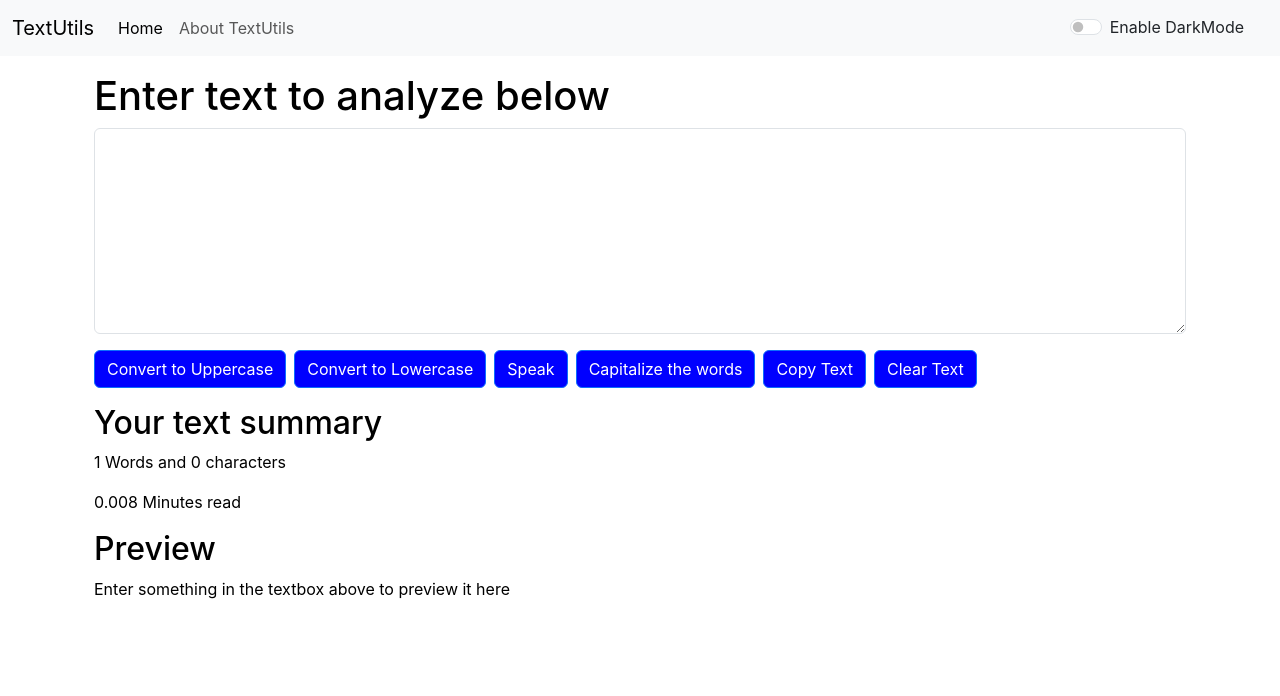
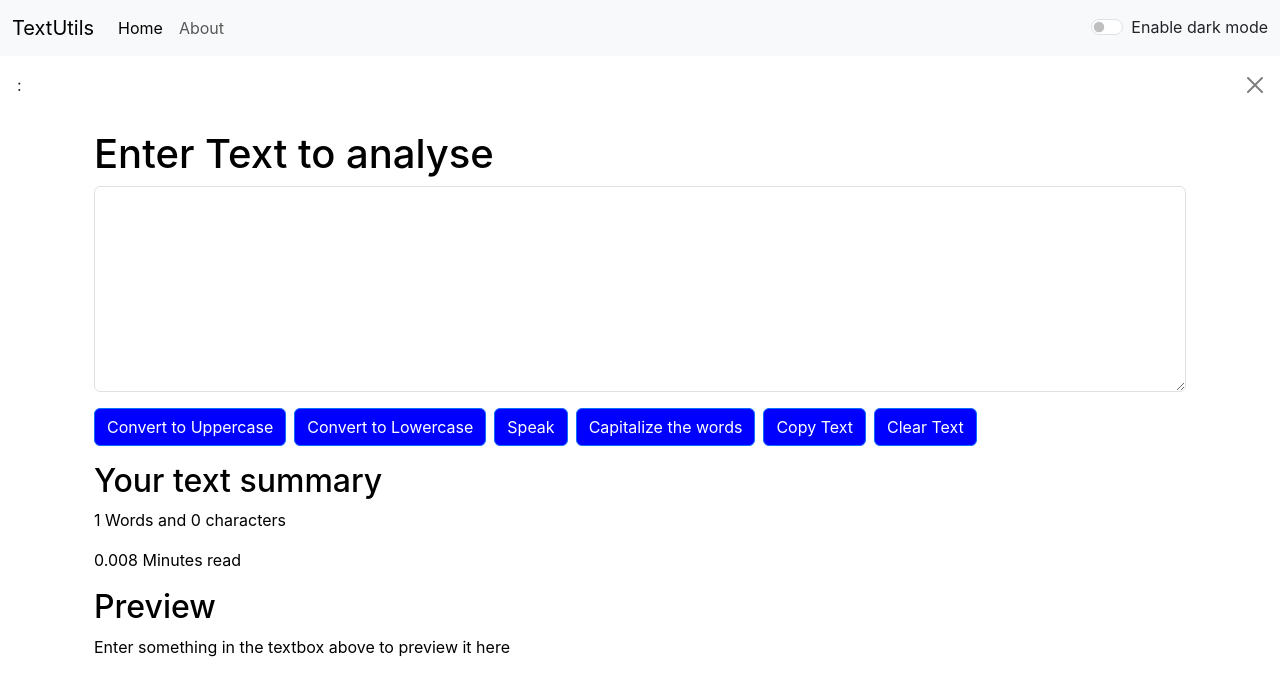
Before and after one commit to AryanManu544/Reactlearningproject--Textutils, a React (Create React App) app: page / in a window 1280 px wide. Shown: the top 696 px of the page. Built offline with nearby package versions, Linux system fonts and the light colour scheme.

Commit message:
Fixed it so about us works

```diff
--- a/package.json
+++ b/package.json
@@ -7,6 +7,7 @@
     "cra-template": "1.2.0",
     "react": "^19.0.0",
     "react-dom": "^19.0.0",
+    "react-router-dom": "^7.1.1",
     "react-scripts": "5.0.1",
     "web-vitals": "^4.2.4"
   },
--- a/src/App.css
+++ b/src/App.css
@@ -27,6 +27,11 @@
 .App-link {
   color: #61dafb;
 }
+.dark-mode {
+  background-color: black;
+  color: white;
+}
+
 
 @keyframes App-logo-spin {
   from {
--- a/src/App.js
+++ b/src/App.js
@@ -1,31 +1,56 @@
 import './App.css';
 import Navbar from './components/Navbar';
 import Textform from './components/Textform';
-//import About from './components/About' <About/>;
+import About from './components/About';
+import Alert from './components/Alert';
 import { useState } from 'react';
-import { Analytics } from "@vercel/analytics/react"
-
+// import { BrowserRouter as Router, Route, NavLink } from 'react-router-dom'
+import { BrowserRouter, Route, Routes } from "react-router-dom";
 function App() {
-  const [mode,setmode] = useState("light")
-  const togglemode =() => {
-    if (mode === "light"){
-      setmode('dark')
-      document.body.style.backgroundColor = "black"
+const toggleMode=()=>{
+    if(mode==='dark'){
+      setDarkMode('light')
+      document.body.style.backgroundColor="white"
+      document.body.style.color="black"
     }
-    else{
-      setmode('light')
-      document.body.style.backgroundColor = "white"
+     else {
+      setDarkMode('dark')
+      document.body.style.backgroundColor="#03001C"
+      document.body.style.color="white"
     }
   }
-  return (
-    <>
-  <Navbar title = "TextUtils" aboutText = "About TextUtils" mode= {mode} togglemode= {togglemode}/>
-  <div className='container my-3'>
-  <Textform heading = "Enter text to analyze below" mode= {mode}/>
-  <Analytics/>
-  </div>
-    </>
-  );
+const showalert=(message,type)=>{
+setalert({
+    msg:message,
+    type:type,// type is in bootstrap
+  });
+ // Clear the alert after a certain period
+ setTimeout(() => {
+  setalert({});
+}, 2000);
 }
 
+  const [alert, setalert] = useState({})
+  const [mode, setDarkMode]=useState('light'); // dark is enable or not
+
+  return (
+  <>
+ <BrowserRouter>
+        <Navbar title="TextUtils" mode ={mode} toggleMode={toggleMode}/>
+        <Alert alert={alert}/>
+       <div className="container my-3 mx-7">
+          <Routes>
+            <Route
+              exact path="/"
+              element={
+                <Textform heading="Enter Text to analyse" mode ={mode} showalert={showalert}/>
+              }
+            />
+             <Route exact path="/about" element={ <div className="container">  <About mode={mode} />  </div>} />
+          </Routes>
+        </div>
+      </BrowserRouter>
+</>
+);
+}
 export default App;
--- /dev/null
+++ b/src/components/Alert.js
@@ -0,0 +1,11 @@
+import React from "react";
+
+function Alert(props){
+    return(
+        props.alert && <div className={`alert alert-${props.alert.type} alert-dismissible fade show`} role="alert">
+            <strong>{props.alert.type}</strong>:{props.alert.msg}
+            <button type="button" className="btn-close" data-bs-dismiss="alert" aria-label="Close"></button>
+        </div>
+    )
+}
+export default Alert
--- a/src/components/Navbar.js
+++ b/src/components/Navbar.js
@@ -1,36 +1,30 @@
-import React from "react"
-import Proptypes from "prop-types"
+// component file name 1st letter must be capital alwayss
+import React from 'react'
+import { Link } from 'react-router-dom';
 
-export default function Navbar(props){
-    return(
-        <nav className={`navbar navbar-expand-lg navbar-${props.mode} bg-${props.mode}`}>
+
+export default function Navbar(props) {
+  return (
+    <div>  <nav className={`navbar navbar-expand-lg navbar-${props.mode} bg-${props.mode}`}>
     <div className="container-fluid">
-      <a className="navbar-brand" href="/">{props.title}</a>
+      <Link className="navbar-brand" to="/">{props.title}</Link>
       <button className="navbar-toggler" type="button" data-bs-toggle="collapse" data-bs-target="#navbarSupportedContent" aria-controls="navbarSupportedContent" aria-expanded="false" aria-label="Toggle navigation">
-        <span className="navbar-toggler-icon"></span>
       </button>
       <div className="collapse navbar-collapse" id="navbarSupportedContent">
         <ul className="navbar-nav me-auto mb-2 mb-lg-0">
           <li className="nav-item">
-            <a className="nav-link active" aria-current="page" href="/">Home</a>
+            <Link className="nav-link active" aria-current="page" to="/">Home</Link>
           </li>
           <li className="nav-item">
-            <a className="nav-link" href="/">{props.aboutText}</a>
+            <Link className="nav-link" to="/about">About</Link>
           </li>
         </ul>
-        <form className="d-flex" role="search">
-          <div className={`form-check form-switch text-${props.mode==="light"?"dark":"light"}`}>
-          <input className="form-check-input" onClick= {props.togglemode} type="checkbox" role="switch" id="flexSwitchCheckDefault"/>
-          <label className="form-check-label me-4" htmlFor="flexSwitchCheckDefault">Enable DarkMode</label>
-        </div>
-        </form>
+        <div className={`form-check form-switch text-${props.mode==='dark'?'light':'dark'}`}>
+  <input className="form-check-input " onClick={props.toggleMode} type="checkbox" role="switch" id="flexSwitchCheckDefault" />
+  <label className="form-check-label" htmlFor="flexSwitchCheckDefault">Enable {props.mode==='dark'?'light':'dark'} mode</label>
+</div>
       </div>
     </div>
-  </nav>
-    )
+  </nav></div>
+  )
 }
-
-Navbar.propTypes = {
-    title: Proptypes.string,
-    aboutText: Proptypes.string
-}
--- a/src/components/Textform.js
+++ b/src/components/Textform.js
@@ -6,6 +6,7 @@ export default function Textform(props){
     const handleUpclick = () => {
         let newtext = text.toUpperCase()
         setText(newtext)
+        props.showalert("Converted to uppercase",'success')
     }
     const handleonChange = (event) => {
         setText(event.target.value)
@@ -13,11 +14,13 @@ export default function Textform(props){
     const handleLoclick = () => {
         let newtext = text.toLowerCase()
         setText(newtext)
+        props.showalert("Converted to lowercase",'success')
     }
     const speak = () => {
         let msg = new SpeechSynthesisUtterance();
         msg.text = text;
         window.speechSynthesis.speak(msg);
+        props.showalert("Hear the text",'success')
     }
     const title = () => {
         let newText = text
@@ -25,20 +28,19 @@ export default function Textform(props){
             .map((el) => el.charAt(0).toUpperCase() + el.slice(1).toLowerCase())
             .join(" ");
         setText(newText)
+        props.showalert("Converted to title",'success')
     }
     const handlecopy = () =>{
         var text = document.getElementById("myBox")
         text.select()
         navigator.clipboard.writeText(text.value)
+        props.showalert("Copied to clipboard",'success')
     }
-    const handleclear = () =>{
-        var text = document.getElementById("myBox")
-        if (text) {
-            text.value = "";
-        } else {
-            console.error("Element with ID 'myBox' not found.");
-        }
-    }
+    const handleclear = () => {
+        setText(""); // Clears the text by updating the state
+        props.showalert("Cleared all the text", 'success');
+    };
+
 
     return(
         <>
```
Also changed, not shown: 1 other file (tests, documents, lock files or other folders).
